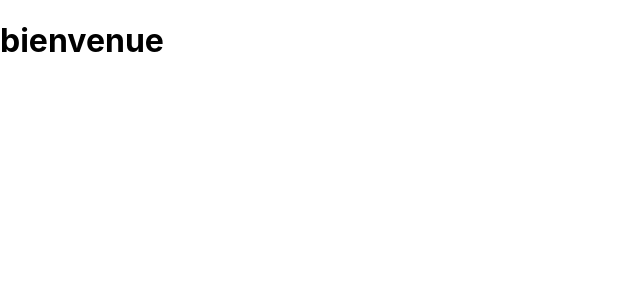
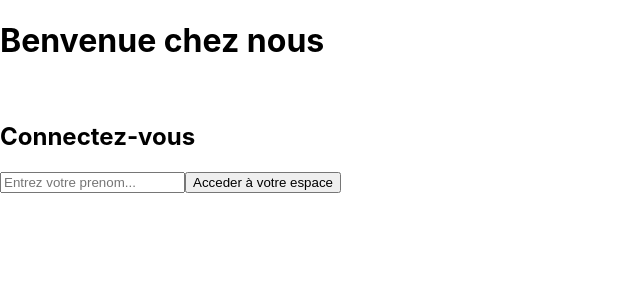
Before and after one commit to Palmer87/reactPro, a React (Create React App) app: page / in a window 1280 px wide. Shown: the top 300 px of the page, without its empty margins (0-640 px from the left). Built offline with nearby package versions, Linux system fonts and the light colour scheme.

Commit message:
Oublier de add un element

```diff
--- a/src/components/pages/LoginPage.js
+++ b/src/components/pages/LoginPage.js
@@ -1,9 +1,30 @@
-import React from 'react'
+import { useState } from 'react'
 
 export default function () {
+    const [inputValue, setInputValue] = useState('');
+
+    const handleSubmit = (e) => {
+        e.preventDefault();
+        alert(`bonjour ! ${inputValue}`);
+        setInputValue('');
+
+    }
+    const handleChange = (e) => {
+        setInputValue(e.target.value);
+    }
   return (
     <div>
-        <h1>bienvenue</h1>
+        <h1>Benvenue chez nous</h1>
+        <br />
+        <h2>Connectez-vous</h2>
+        <form action='submit' onSubmit={handleSubmit}>
+            <input
+            type='text'
+            value={inputValue}
+            onChange={handleChange}
+            placeholder='Entrez votre prenom...' required />
+           <button type="submit">Acceder à votre espace</button>
+        </form>
     </div>
   )
 }
```
